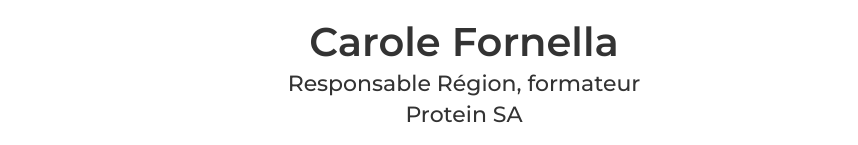
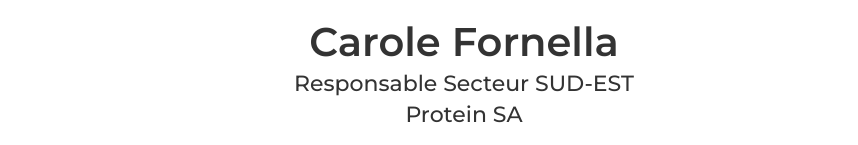
Before and after one commit to ProjectcolSA/responsable-sud-est-formatrice, a plain HTML site: page index.html in a window 1280 px wide. Shown: the part 207-352 px from the top of the page, without its empty margins (176-1034 px from the left). Drawn offline with Linux system fonts and the light colour scheme.

Commit message:
Update index.html

```diff
--- a/index.html
+++ b/index.html
@@ -26,7 +26,7 @@
 			<div class="row name-title-company">
 				<div class="col is-6">
 					<p class="text-name">Carole Fornella</p>
-					<p class="text-title-company">Responsable Région, formateur</p>
+					<p class="text-title-company">Responsable Secteur SUD-EST</p>
 					<p class="text-title-company">Protein SA</p>
 				</div>
 			</div>
```
